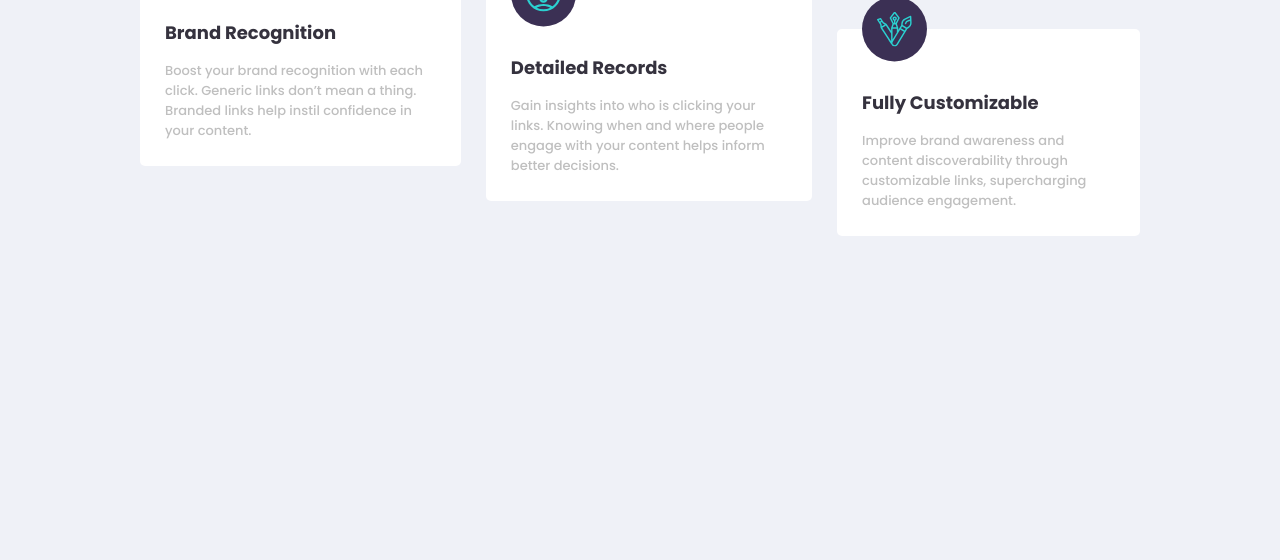
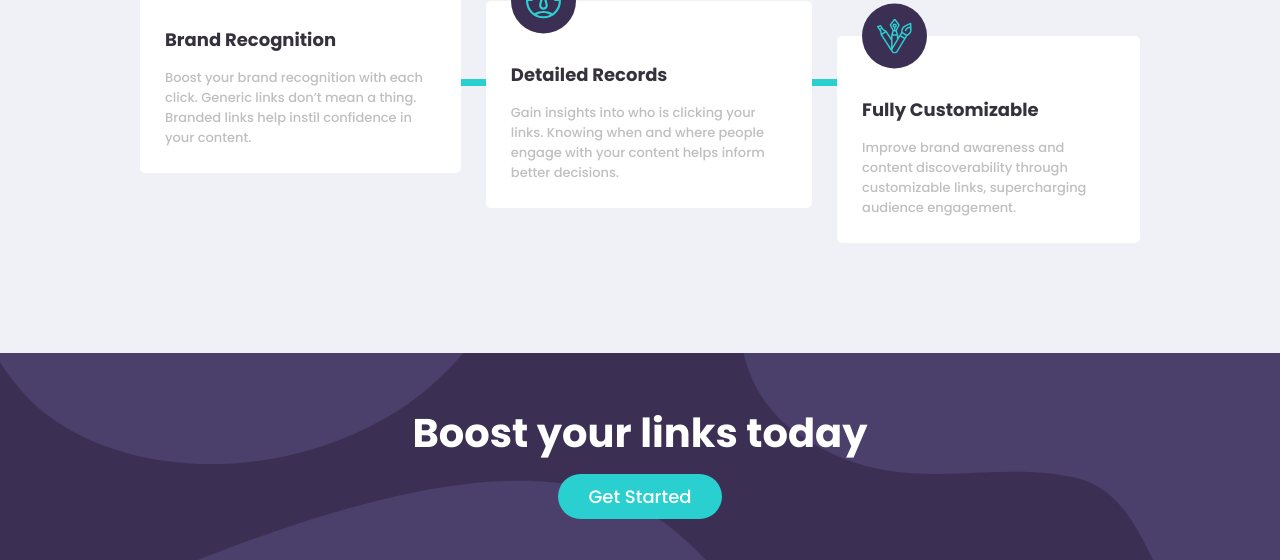
Before and after one commit to GrahamKirwan/Shorlty, a plain HTML site: page index.html in a window 1280 px wide. Shown: the part 1212-1772 px from the top of the page. Before the commit the page ends 1458 px from the top, so only its background shows below. Drawn offline with Linux system fonts and the light colour scheme.

Commit message:
boost section

```diff
--- a/index.html
+++ b/index.html
@@ -60,6 +60,7 @@
       <p class="stats--sub-head">Track how your links are performing across the web with<br> our
         advanced statistics dashboard.
       </p>
+      <div class="stats_green-bar"></div>
       <div class="stats_boxes">
         <div class="stats_boxes--box stats_boxes--box--1">
             <div>
@@ -90,9 +91,15 @@
         </div>
       </div>
     </section>
+  </div>
+
+    <section class="boost">
+      <h2 class="boost_heading">Boost your links today</h2>
+      <a href="#" class="btn">Get Started</a>
+    </section>
 
 
-  </div>
+
 
   <!-- Features
   Pricing
--- /dev/null
+++ b/src/scss/_boost.scss
@@ -0,0 +1,17 @@
+.boost {
+    padding: 5rem 0;
+    text-align: center;
+    background: url(/images/bg-boost-desktop.svg), $primaryViolet;
+    background-size: cover;
+
+    &_heading {
+        font-size: 4rem;
+        text-align: center;
+        color: #fff;
+        margin-bottom: 2rem;
+    }
+
+    a {
+        font-size: $fontBody;
+    }
+}
--- a/src/scss/_stats.scss
+++ b/src/scss/_stats.scss
@@ -1,5 +1,6 @@
 .stats {
-
+    position: relative;
+    padding-bottom: 10rem;
 
     &--heading {
         font-size: 4rem;
@@ -66,4 +67,13 @@
             }
         }
     }
+
+    &_green-bar {
+        height: .7rem;
+        width: 90%;
+        background-color: $primaryCyan;
+        margin: 0 auto;
+        // position: absolute;
+        transform: translateY(20rem);
+    }
 }
--- a/src/scss/main.scss
+++ b/src/scss/main.scss
@@ -3,3 +3,4 @@
 @import 'header';
 @import 'input';
 @import 'stats';
+@import 'boost';
```
Also changed, not shown: src/scss/main.css, 1 other file.
